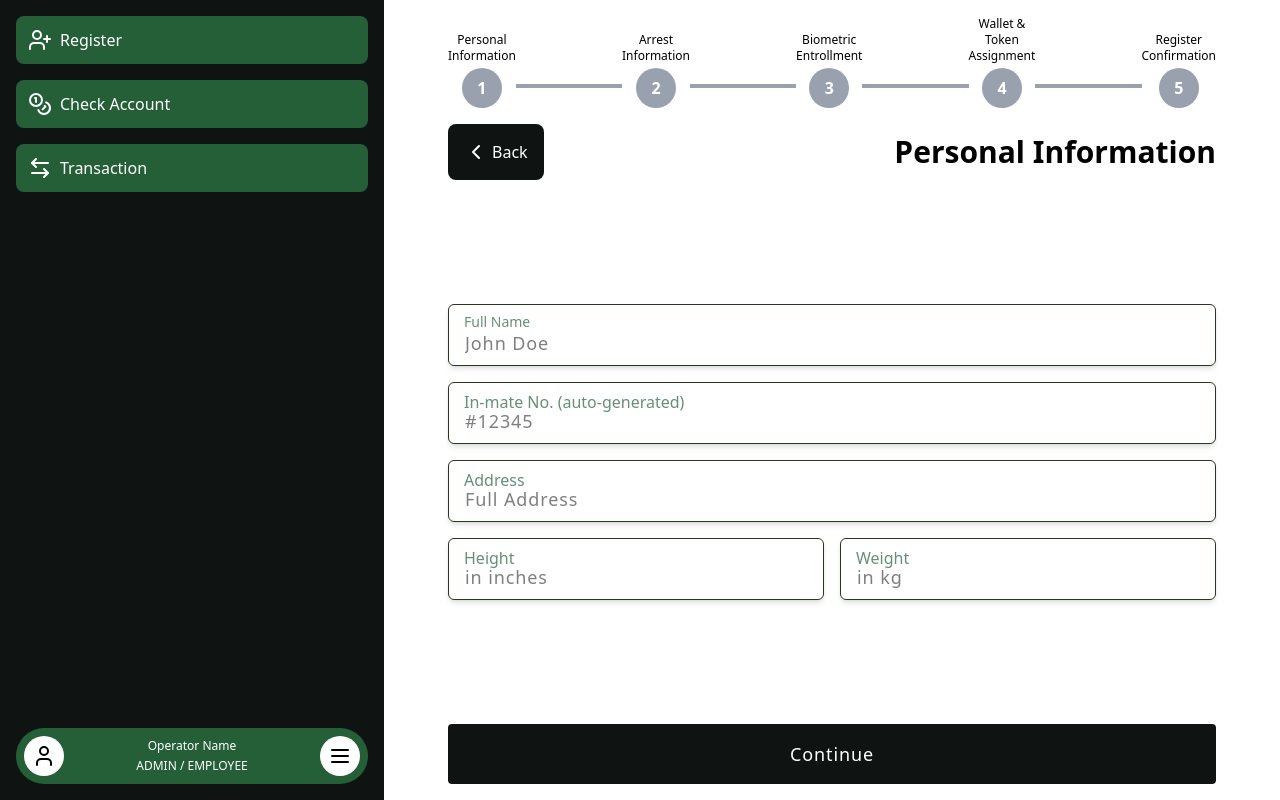
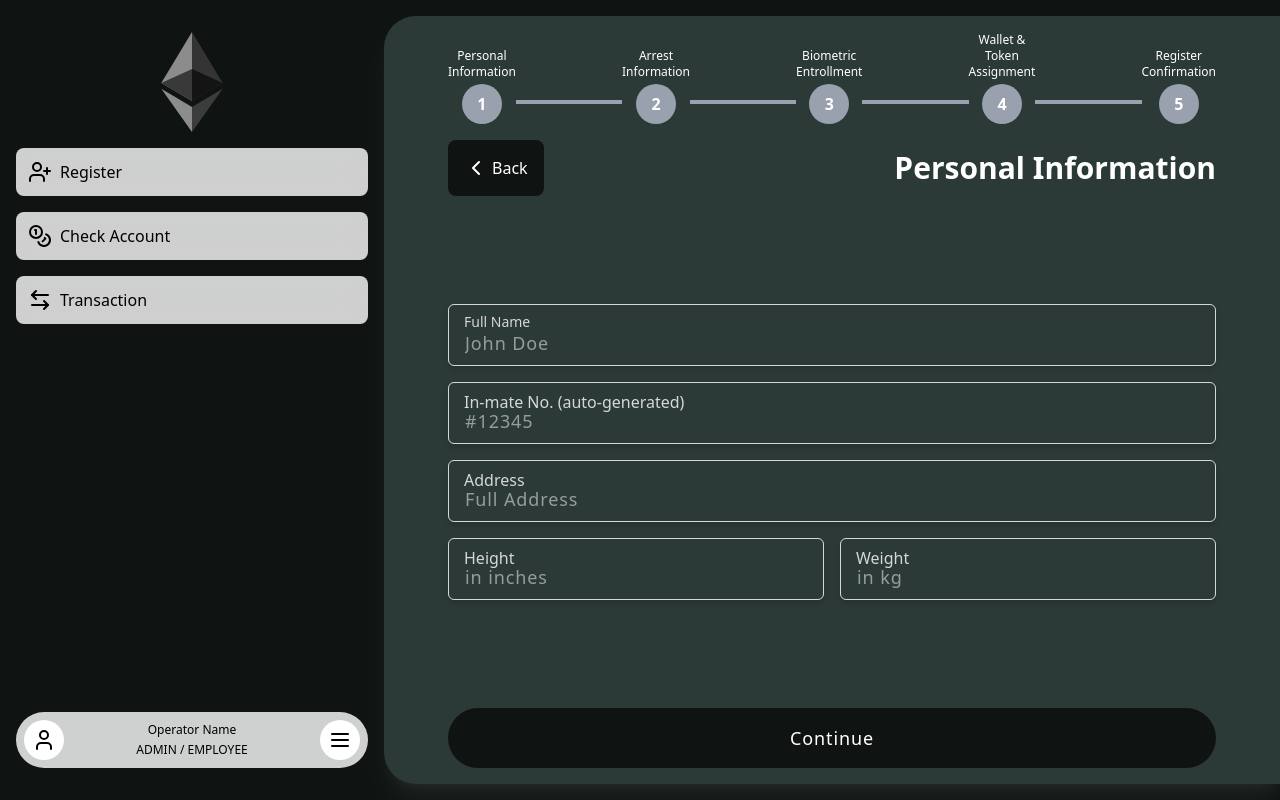
Before and after one commit to Lolillya/PrisonCoin-digital-currency, a React (Vite) app in the folder client/: page /admin/dashboard/register in a window 1280 px wide. Built offline with nearby package versions, Linux system fonts and the light colour scheme.

Commit message:
changed color theme and layout

```diff
--- a/client/src/components/ui/button.tsx
+++ b/client/src/components/ui/button.tsx
@@ -18,7 +18,7 @@ export const Button = ({
   return (
     <button
       type={type}
-      className={`bg-primary text-white p-4 text-lg tracking-wider rounded w-full cursor-pointer hover:bg-secondary transition-colors duration-200 ${className}`}
+      className={`bg-primary text-white p-4 text-lg tracking-wider rounded-4xl w-full cursor-pointer hover:bg-secondary transition-colors duration-200 ${className}`}
       disabled={disabled}
       onClick={onClick}
     >
--- a/client/src/components/ui/sidebar.tsx
+++ b/client/src/components/ui/sidebar.tsx
@@ -2,21 +2,23 @@ import { useNavigate } from "react-router-dom";
 import {
   CoinsIcon,
   ExchangeIcon,
-  HandCoinsIcon,
-  LogoutIcon,
   MenuIcon,
   UserIcon,
   UserPlusIcon,
 } from "../icons/icons";
+import { EthLogo } from "../icons/eth-logo";
 
 export const Sidebar = () => {
   const navigate = useNavigate();
   return (
-    <section className="w-full max-w-[24rem] bg-primary text-white p-4 flex flex-col justify-between">
+    <section className="w-full max-w-[24rem] my-4 p-4 flex flex-col justify-between">
       {/* TOP PANEL */}
       <div className="flex flex-col gap-4">
+        <div className="w-full justify-center flex">
+          <EthLogo />
+        </div>
         <div
-          className="sidebar-item"
+          className="sidebar-item backdrop-blur-md bg-white/80"
           onClick={() => navigate("/admin/dashboard/register")}
         >
           <UserPlusIcon />
@@ -24,20 +26,20 @@ export const Sidebar = () => {
         </div>
 
         <div
-          className="sidebar-item"
+          className="sidebar-item backdrop-blur-md bg-white/80"
           onClick={() => navigate("/admin/dashboard/check-balance")}
         >
           <CoinsIcon />
           <label>Check Account</label>
         </div>
 
-        {/* <div className="sidebar-item">
+        {/* <div className="sidebar-item backdrop-blur-md bg-white/80">
           <HandCoinsIcon />
           <label>Exchange</label>
         </div> */}
 
         <div
-          className="sidebar-item"
+          className="sidebar-item backdrop-blur-md bg-white/80"
           onClick={() => navigate("/admin/dashboard/transactions")}
         >
           <ExchangeIcon />
@@ -46,7 +48,7 @@ export const Sidebar = () => {
       </div>
 
       {/* BOTTOM PANEL */}
-      <div className="flex items-center bg-secondary p-2 rounded-full gap-4">
+      <div className="flex items-center bg-white/80 p-2 rounded-full gap-4">
         <div className="rounded-full bg-white p-2 text-black">
           <UserIcon />
         </div>
--- a/client/src/index.css
+++ b/client/src/index.css
@@ -3,11 +3,11 @@
 @theme {
   /* COLOR PALETTE */
   --color-primary: #0f1413;
-  --color-secondary: #255f38;
+  --color-secondary: #2b3a37;
   --color-tertiary: #27391c;
   --color-accent: #18230f;
   --color-text: #1d3e22;
-  --color-background: #121a0a;
+  --color-background: #262626;
   --color-border: #1a2d18;
 
   /* FONT */
@@ -40,17 +40,21 @@
 
   /* UI */
   main {
-    @apply flex min-h-dvh min-w-dvh relative;
+    @apply flex min-h-dvh min-w-dvh relative bg-primary;
   }
   section {
     @apply flex px-16 py-4  flex-col overflow-y-hidden flex-1;
   }
   input {
-    @apply px-4 pb-2 pt-6 rounded-md shadow-md w-full border-tertiary border text-lg tracking-wider;
+    @apply px-4 pb-2 pt-6 rounded-md shadow-md w-full border-white/80 border text-lg tracking-wider;
   }
 
   /* CUSTOM CLASSES */
   .sidebar-item {
     @apply flex items-center gap-2 p-3 hover:cursor-pointer bg-secondary rounded-lg active:scale-125 duration-300;
   }
+
+  .section-container {
+    @apply bg-secondary my-4 rounded-l-4xl text-white shadow-white/5 shadow-xl;
+  }
 }
--- a/client/src/pages/admin/dashboard/index.tsx
+++ b/client/src/pages/admin/dashboard/index.tsx
@@ -1,12 +1,12 @@
 const DashboardPage = () => {
   return (
-    <section>
+    <section className="section-container">
       {/* TRANSACTION PANEL */}
-      <div>
+      <div className="text-white">
         <h3>Out-going Transactions</h3>
       </div>
 
-      <div>
+      <div className="text-white">
         <h3>In-going Transactions</h3>
       </div>
     </section>
--- a/client/src/pages/admin/register/components/register-inputs.tsx
+++ b/client/src/pages/admin/register/components/register-inputs.tsx
@@ -68,7 +68,7 @@ const RegisterStep1 = ({
         <div className="flex flex-col gap-4">
           {/* inmate fullname */}
           <div className="flex flex-col relative group">
-            <label className="absolute ml-4 text-secondary/70 text-sm mt-2 transition-all duration-200 group-focus-within:text-[0.625rem]">
+            <label className="absolute ml-4 text-white/80 text-sm mt-2 transition-all duration-200 group-focus-within:text-[0.625rem]">
               Full Name
             </label>
             <Input placeholder="John Doe" required />
@@ -76,7 +76,7 @@ const RegisterStep1 = ({
 
           {/* inmate auto-generated inmate number */}
           <div className="flex flex-col relative group">
-            <label className="absolute ml-4 text-secondary/70 text-base mt-2 transition-all duration-200 group-focus-within:text-[0.625rem]">
+            <label className="absolute ml-4 text-white/80 text-base mt-2 transition-all duration-200 group-focus-within:text-[0.625rem]">
               In-mate No. (auto-generated)
             </label>
             <Input placeholder="#12345" required />
@@ -84,7 +84,7 @@ const RegisterStep1 = ({
 
           {/* inmate address */}
           <div className="flex flex-col relative group">
-            <label className="absolute ml-4 text-secondary/70 text-base mt-2 transition-all duration-200 group-focus-within:text-[0.625rem]">
+            <label className="absolute ml-4 text-white/80 text-base mt-2 transition-all duration-200 group-focus-within:text-[0.625rem]">
               Address
             </label>
             <Input placeholder="Full Address" required />
@@ -93,7 +93,7 @@ const RegisterStep1 = ({
           {/* inmate height */}
           <div className="flex gap-4 w-full">
             <div className="flex flex-col relative group w-full">
-              <label className="absolute ml-4 text-secondary/70 text-base mt-2 transition-all duration-200 group-focus-within:text-[0.625rem]">
+              <label className="absolute ml-4 text-white/80 text-base mt-2 transition-all duration-200 group-focus-within:text-[0.625rem]">
                 Height
               </label>
               <Input placeholder="in inches" required />
@@ -101,7 +101,7 @@ const RegisterStep1 = ({
 
             {/* inmate weight */}
             <div className="flex flex-col relative group w-full">
-              <label className="absolute ml-4 text-secondary/70 text-base mt-2 transition-all duration-200 group-focus-within:text-[0.625rem]">
+              <label className="absolute ml-4 text-white/80 text-base mt-2 transition-all duration-200 group-focus-within:text-[0.625rem]">
                 Weight
               </label>
               <Input placeholder="in kg" required />
@@ -138,7 +138,7 @@ const RegisterStep2 = ({
         <div className="flex flex-col gap-4">
           {/* arresting officer */}
           <div className="flex flex-col relative group">
-            <label className="absolute ml-4 text-secondary/70 text-base mt-2 transition-all duration-200 group-focus-within:text-xs">
+            <label className="absolute ml-4 text-white/80 text-base mt-2 transition-all duration-200 group-focus-within:text-xs">
               Arresting Officer
             </label>
             <Input placeholder="John Doe" required />
@@ -148,7 +148,7 @@ const RegisterStep2 = ({
           <div className="flex gap-4 items-center w-full">
             {/* arrest date in mm/dd/yy */}
             <div className="group relative w-full">
-              <label className="absolute ml-4 text-secondary/70 text-base mt-2 transition-all duration-200 group-focus-within:text-xs">
+              <label className="absolute ml-4 text-white/80 text-base mt-2 transition-all duration-200 group-focus-within:text-xs">
                 Arrest Date
               </label>
               <Input type="date" className="w-full" required />
@@ -156,7 +156,7 @@ const RegisterStep2 = ({
 
             {/* arrest time */}
             <div className="group relative w-full">
-              <label className="absolute ml-4 text-secondary/70 text-base mt-2 transition-all duration-200 group-focus-within:text-xs">
+              <label className="absolute ml-4 text-white/80 text-base mt-2 transition-all duration-200 group-focus-within:text-xs">
                 Time of Arrest
               </label>
               <Input type="time" className="w-full" required />
@@ -165,7 +165,7 @@ const RegisterStep2 = ({
 
           {/* arrest location */}
           <div className="flex flex-col relative group">
-            <label className="absolute ml-4 text-secondary/70 text-base mt-2 transition-all duration-200 group-focus-within:text-xs">
+            <label className="absolute ml-4 text-white/80 text-base mt-2 transition-all duration-200 group-focus-within:text-xs">
               Location of Arrest
             </label>
             <Input placeholder="John Doe" required />
@@ -173,7 +173,7 @@ const RegisterStep2 = ({
 
           {/* crime description */}
           <div className="flex flex-col relative group">
-            <label className="absolute ml-4 text-secondary/70 text-base mt-2 transition-all duration-200 group-focus-within:text-xs">
+            <label className="absolute ml-4 text-white/80 text-base mt-2 transition-all duration-200 group-focus-within:text-xs">
               Charges / Description of Crime
             </label>
             <Input placeholder="John Doe" required />
@@ -181,7 +181,7 @@ const RegisterStep2 = ({
 
           {/* inmate image */}
           <div className="flex flex-col relative group">
-            <label className="absolute ml-4 text-secondary/70 text-base mt-2 transition-all duration-200 group-focus-within:text-xs">
+            <label className="absolute ml-4 text-white/80 text-base mt-2 transition-all duration-200 group-focus-within:text-xs">
               Image
             </label>
             <Input type="file" />
@@ -283,14 +283,14 @@ const RegisterStep4 = ({
 
           <div className="flex flex-col gap-4">
             <div className="flex flex-col relative group">
-              <label className="absolute ml-4 text-secondary/70 text-base mt-2 transition-all duration-200 group-focus-within:text-xs">
+              <label className="absolute ml-4 text-white/80 text-base mt-2 transition-all duration-200 group-focus-within:text-xs">
                 Wallet Address
               </label>
               <Input placeholder="0x..." required />
             </div>
 
             <div className="flex flex-col relative group">
-              <label className="absolute ml-4 text-secondary/70 text-base mt-2 transition-all duration-200 group-focus-within:text-xs">
+              <label className="absolute ml-4 text-white/80 text-base mt-2 transition-all duration-200 group-focus-within:text-xs">
                 Private Key
               </label>
               <Input type="password" placeholder="Enter private key" required />
@@ -298,14 +298,14 @@ const RegisterStep4 = ({
 
             <div className="flex gap-4">
               <div className="flex flex-col relative group w-full">
-                <label className="absolute ml-4 text-secondary/70 text-base mt-2 transition-all duration-200 group-focus-within:text-xs">
+                <label className="absolute ml-4 text-white/80 text-base mt-2 transition-all duration-200 group-focus-within:text-xs">
                   Initial Token Balance
                 </label>
                 <Input type="number" placeholder="0" required />
               </div>
 
               <div className="flex flex-col relative group w-full">
-                <label className="absolute ml-4 text-secondary/70 text-base mt-2 transition-all duration-200 group-focus-within:text-xs">
+                <label className="absolute ml-4 text-white/80 text-base mt-2 transition-all duration-200 group-focus-within:text-xs">
                   Daily Spending Limit
                 </label>
                 <Input type="number" placeholder="0" required />
@@ -313,7 +313,7 @@ const RegisterStep4 = ({
             </div>
 
             <div className="flex flex-col relative group">
-              <label className="absolute ml-4 text-secondary/70 text-base mt-2 transition-all duration-200 group-focus-within:text-xs">
+              <label className="absolute ml-4 text-white/80 text-base mt-2 transition-all duration-200 group-focus-within:text-xs">
                 Transaction Pin
               </label>
               <Input
@@ -379,16 +379,16 @@ const RegisterComplete = () => {
           <CheckIcon />
         </div>
         <h2 className="text-3xl font-bold">Registration Complete!</h2>
-        <p className="text-text/70 text-center max-w-md">
+        <p className="text-white/70 text-center max-w-md">
           Thank you for registering. The inmate's account has been created
           successfully and is now ready to use the system.
         </p>
       </div>
 
       <div className="flex flex-col gap-4 w-full max-w-sm">
-        <div className="bg-secondary/20 p-4 rounded-lg">
+        <div className="bg-accent/80 p-4 rounded-lg">
           <h3 className="font-semibold mb-2">Next Steps:</h3>
-          <ul className="list-disc list-inside text-text/70 space-y-2">
+          <ul className="list-disc list-inside text-white/70 space-y-2">
             <li>Inmate can now access their account</li>
             <li>Tokens have been assigned to their wallet</li>
             <li>Biometric authentication is set up</li>
--- a/client/src/pages/admin/register/index.tsx
+++ b/client/src/pages/admin/register/index.tsx
@@ -3,7 +3,7 @@ import { RegisterSteps } from "./components/register-steps";
 
 const ResgisterPage = () => {
   return (
-    <section>
+    <section className="section-container">
       <RegisterSteps />
       <RegisterInputs />
     </section>
```
Also changed, not shown: 4 other files (tests, documents, lock files or other folders).
